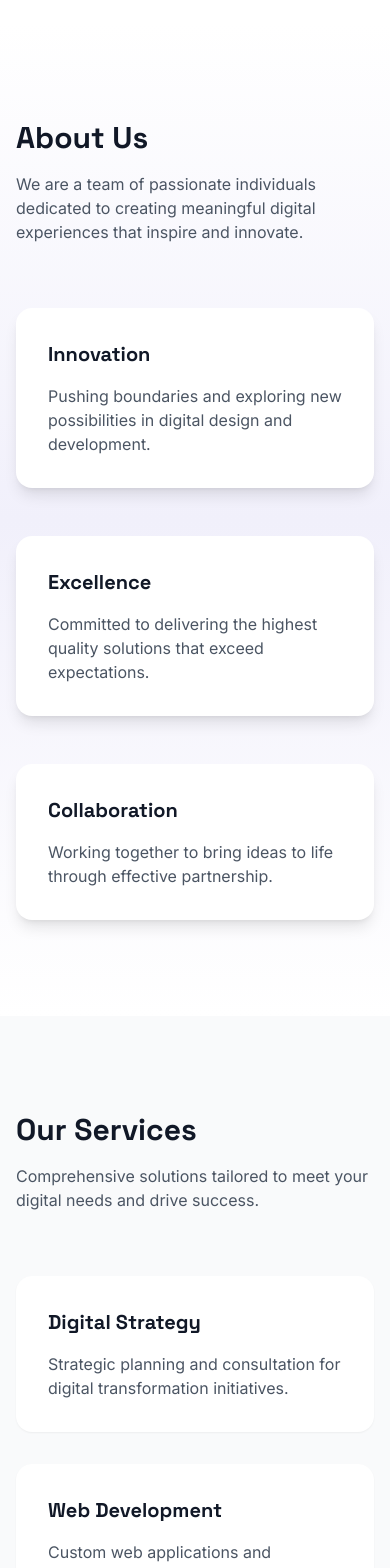
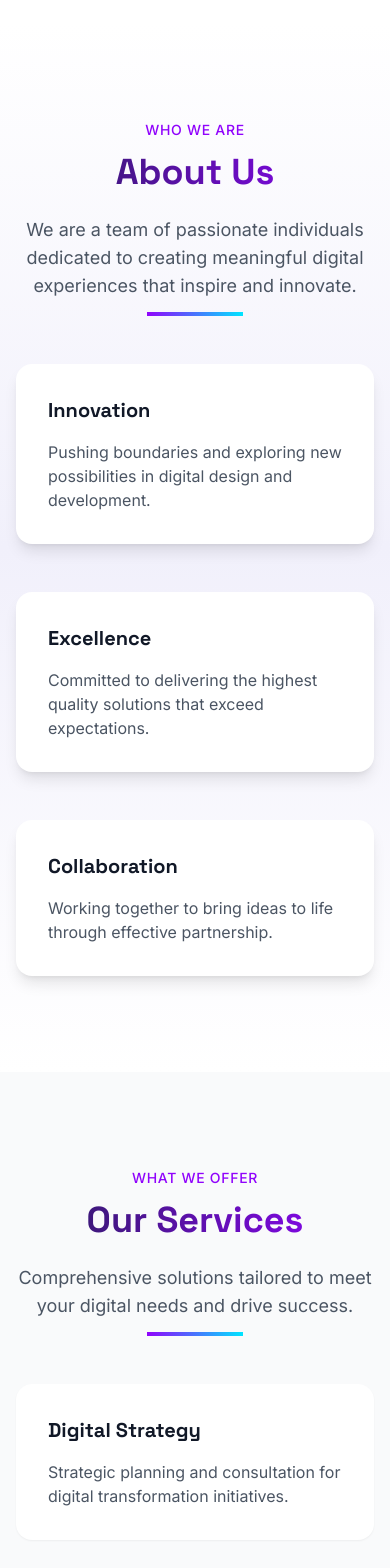
Before and after one commit to fathulxxi/beesite, a React (Vite) app: page / in a window 390 px wide. Shown: the part 820-2388 px from the top of the page. Built offline with nearby package versions, Linux system fonts and the light colour scheme.

Commit message:
Style component sections
Center and style the About, Services, Portfolio, Team, and Contact components to improve their visual appeal.

```diff
--- a/src/components/About.tsx
+++ b/src/components/About.tsx
@@ -1,16 +1,19 @@
-
 const About = () => {
   return (
     <section id="about" className="py-24 bg-gradient-to-b from-white via-[#F1F0FB] to-white">
       <div className="max-w-7xl mx-auto px-4 sm:px-6 lg:px-8">
-        <div className="mb-16">
-          <h2 className="font-display text-3xl md:text-4xl font-bold mb-4">
+        <div className="text-center mb-16 relative">
+          <span className="text-sm font-medium text-[#9003fc] tracking-wider uppercase mb-3 block">
+            Who We Are
+          </span>
+          <h2 className="font-display text-4xl md:text-5xl font-bold mb-6 bg-gradient-to-r from-[#2A1D5C] to-[#9003fc] bg-clip-text text-transparent">
             About Us
           </h2>
-          <p className="text-gray-600 max-w-2xl">
+          <p className="text-gray-600 max-w-2xl mx-auto text-lg">
             We are a team of passionate individuals dedicated to creating
             meaningful digital experiences that inspire and innovate.
           </p>
+          <div className="absolute left-1/2 -translate-x-1/2 -bottom-4 w-24 h-1 bg-gradient-to-r from-[#9003fc] to-[#00E5FF]" />
         </div>
         <div className="grid grid-cols-1 md:grid-cols-3 gap-12">
           {[
--- a/src/components/Contact.tsx
+++ b/src/components/Contact.tsx
@@ -1,4 +1,3 @@
-
 import { useToast } from "@/hooks/use-toast";
 
 const Contact = () => {
@@ -15,13 +14,17 @@ const Contact = () => {
   return (
     <section id="contact" className="py-24 bg-gray-50">
       <div className="max-w-7xl mx-auto px-4 sm:px-6 lg:px-8">
-        <div className="max-w-3xl mx-auto text-center mb-16">
-          <h2 className="font-display text-3xl md:text-4xl font-bold mb-4">
+        <div className="text-center mb-16 relative">
+          <span className="text-sm font-medium text-[#9003fc] tracking-wider uppercase mb-3 block">
             Get in Touch
+          </span>
+          <h2 className="font-display text-4xl md:text-5xl font-bold mb-6 bg-gradient-to-r from-[#2A1D5C] to-[#9003fc] bg-clip-text text-transparent">
+            Contact Us
           </h2>
-          <p className="text-gray-600">
+          <p className="text-gray-600 max-w-2xl mx-auto text-lg">
             Have a project in mind? We would love to hear from you.
           </p>
+          <div className="absolute left-1/2 -translate-x-1/2 -bottom-4 w-24 h-1 bg-gradient-to-r from-[#9003fc] to-[#00E5FF]" />
         </div>
         <div className="max-w-xl mx-auto">
           <form onSubmit={handleSubmit} className="space-y-6">
--- a/src/components/Portfolio.tsx
+++ b/src/components/Portfolio.tsx
@@ -1,4 +1,3 @@
-
 import {
   Carousel,
   CarouselContent,
@@ -79,13 +78,17 @@ const Portfolio = () => {
   return (
     <section id="portfolio" className="py-24 bg-white">
       <div className="max-w-7xl mx-auto px-4 sm:px-6 lg:px-8">
-        <div className="text-center mb-16">
-          <h2 className="font-display text-3xl md:text-4xl font-bold mb-4">
+        <div className="text-center mb-16 relative">
+          <span className="text-sm font-medium text-[#9003fc] tracking-wider uppercase mb-3 block">
+            Our Work
+          </span>
+          <h2 className="font-display text-4xl md:text-5xl font-bold mb-6 bg-gradient-to-r from-[#2A1D5C] to-[#9003fc] bg-clip-text text-transparent">
             Our Portfolio
           </h2>
-          <p className="text-gray-600 max-w-2xl mx-auto">
+          <p className="text-gray-600 max-w-2xl mx-auto text-lg">
             Trusted by world-class companies for delivering exceptional digital solutions.
           </p>
+          <div className="absolute left-1/2 -translate-x-1/2 -bottom-4 w-24 h-1 bg-gradient-to-r from-[#9003fc] to-[#00E5FF]" />
         </div>
 
         <div className="relative px-12">
--- a/src/components/Services.tsx
+++ b/src/components/Services.tsx
@@ -1,16 +1,19 @@
-
 const Services = () => {
   return (
     <section id="services" className="py-24 bg-gray-50">
       <div className="max-w-7xl mx-auto px-4 sm:px-6 lg:px-8">
-        <div className="mb-16">
-          <h2 className="font-display text-3xl md:text-4xl font-bold mb-4">
+        <div className="text-center mb-16 relative">
+          <span className="text-sm font-medium text-[#9003fc] tracking-wider uppercase mb-3 block">
+            What We Offer
+          </span>
+          <h2 className="font-display text-4xl md:text-5xl font-bold mb-6 bg-gradient-to-r from-[#2A1D5C] to-[#9003fc] bg-clip-text text-transparent">
             Our Services
           </h2>
-          <p className="text-gray-600 max-w-2xl">
+          <p className="text-gray-600 max-w-2xl mx-auto text-lg">
             Comprehensive solutions tailored to meet your digital needs and drive
             success.
           </p>
+          <div className="absolute left-1/2 -translate-x-1/2 -bottom-4 w-24 h-1 bg-gradient-to-r from-[#9003fc] to-[#00E5FF]" />
         </div>
         <div className="grid grid-cols-1 md:grid-cols-2 gap-8">
           {[
--- a/src/components/Team.tsx
+++ b/src/components/Team.tsx
@@ -1,15 +1,18 @@
-
 const Team = () => {
   return (
     <section id="team" className="py-24 bg-white">
       <div className="max-w-7xl mx-auto px-4 sm:px-6 lg:px-8">
-        <div className="mb-16">
-          <h2 className="font-display text-3xl md:text-4xl font-bold mb-4">
+        <div className="text-center mb-16 relative">
+          <span className="text-sm font-medium text-[#9003fc] tracking-wider uppercase mb-3 block">
+            Our People
+          </span>
+          <h2 className="font-display text-4xl md:text-5xl font-bold mb-6 bg-gradient-to-r from-[#2A1D5C] to-[#9003fc] bg-clip-text text-transparent">
             Our Team
           </h2>
-          <p className="text-gray-600 max-w-2xl">
+          <p className="text-gray-600 max-w-2xl mx-auto text-lg">
             Meet the talented individuals who make our company extraordinary.
           </p>
+          <div className="absolute left-1/2 -translate-x-1/2 -bottom-4 w-24 h-1 bg-gradient-to-r from-[#9003fc] to-[#00E5FF]" />
         </div>
         <div className="grid grid-cols-1 md:grid-cols-3 gap-12">
           {[
```
